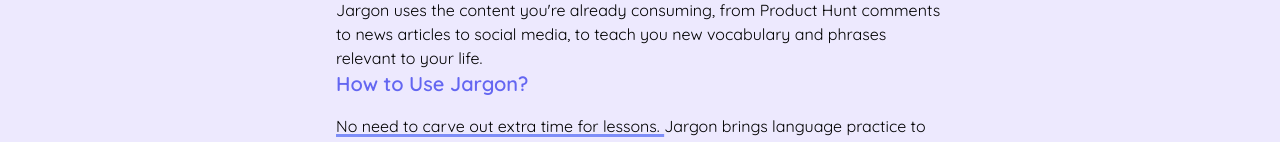
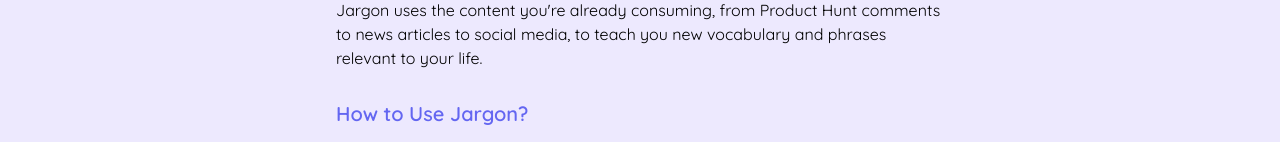
Before and after one commit to jason136/jargon-web, a Next.js app: page /tutorial in a window 1280 px wide. Both pictures are taken after a click on the element "I'm signed in!". Shown: the part 263-405 px from the top of the page. Built offline with nearby package versions, Linux system fonts and the light colour scheme.

Commit message:
Small spacing change

```diff
--- a/src/app/tutorial/page.tsx
+++ b/src/app/tutorial/page.tsx
@@ -217,6 +217,9 @@
         comments to news articles to social media, to teach you new vocabulary
         and phrases relevant to your life.
       </span>
+      <div style={{
+        height: "30px"
+      }}></div>
       <h3 className="text-xl font-semibold mb-4 text-indigo-500">How to Use Jargon?</h3>
       <span className="mb-4">
         <span className="highlighted-span" id="test-999999999999" style={{
```
